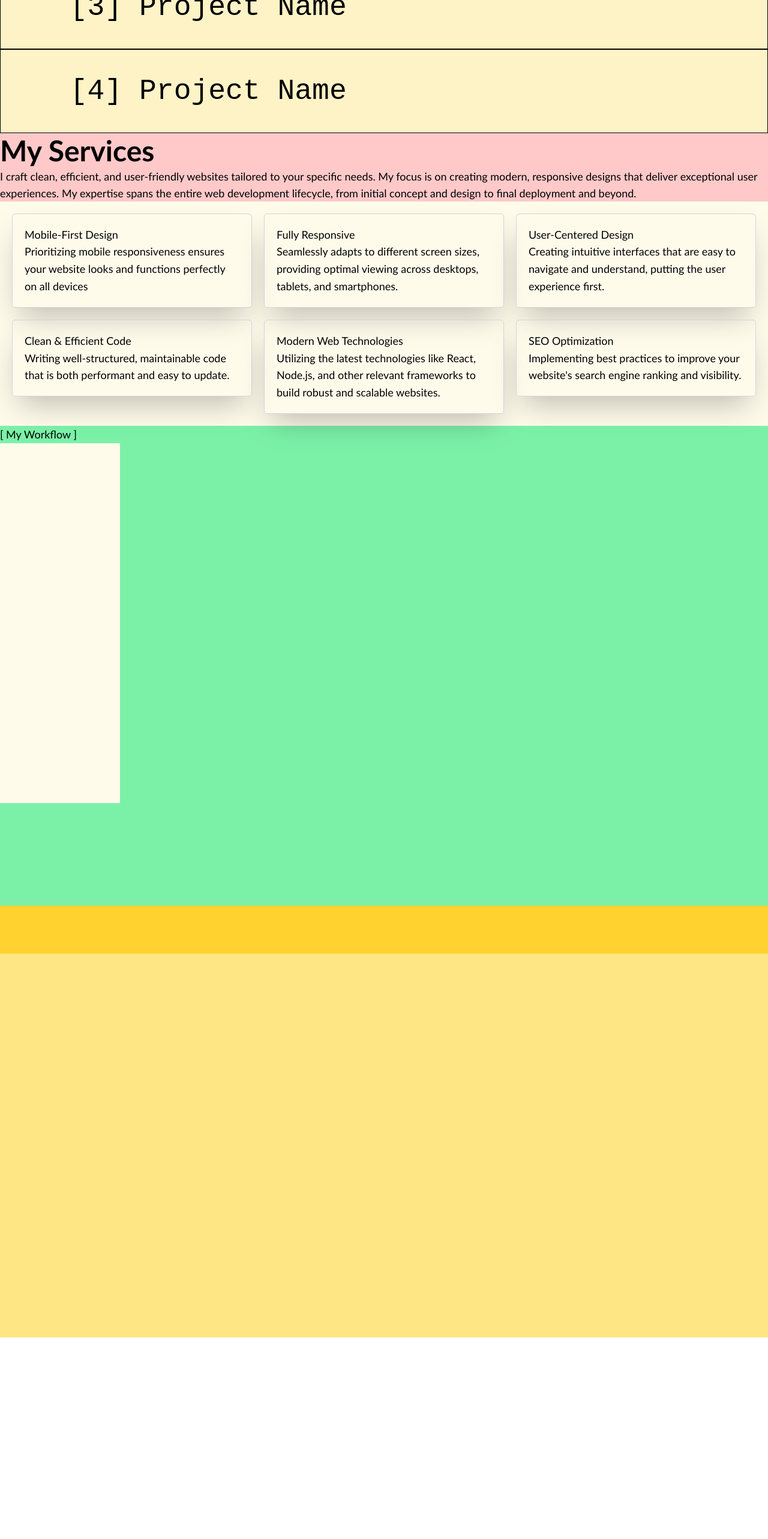
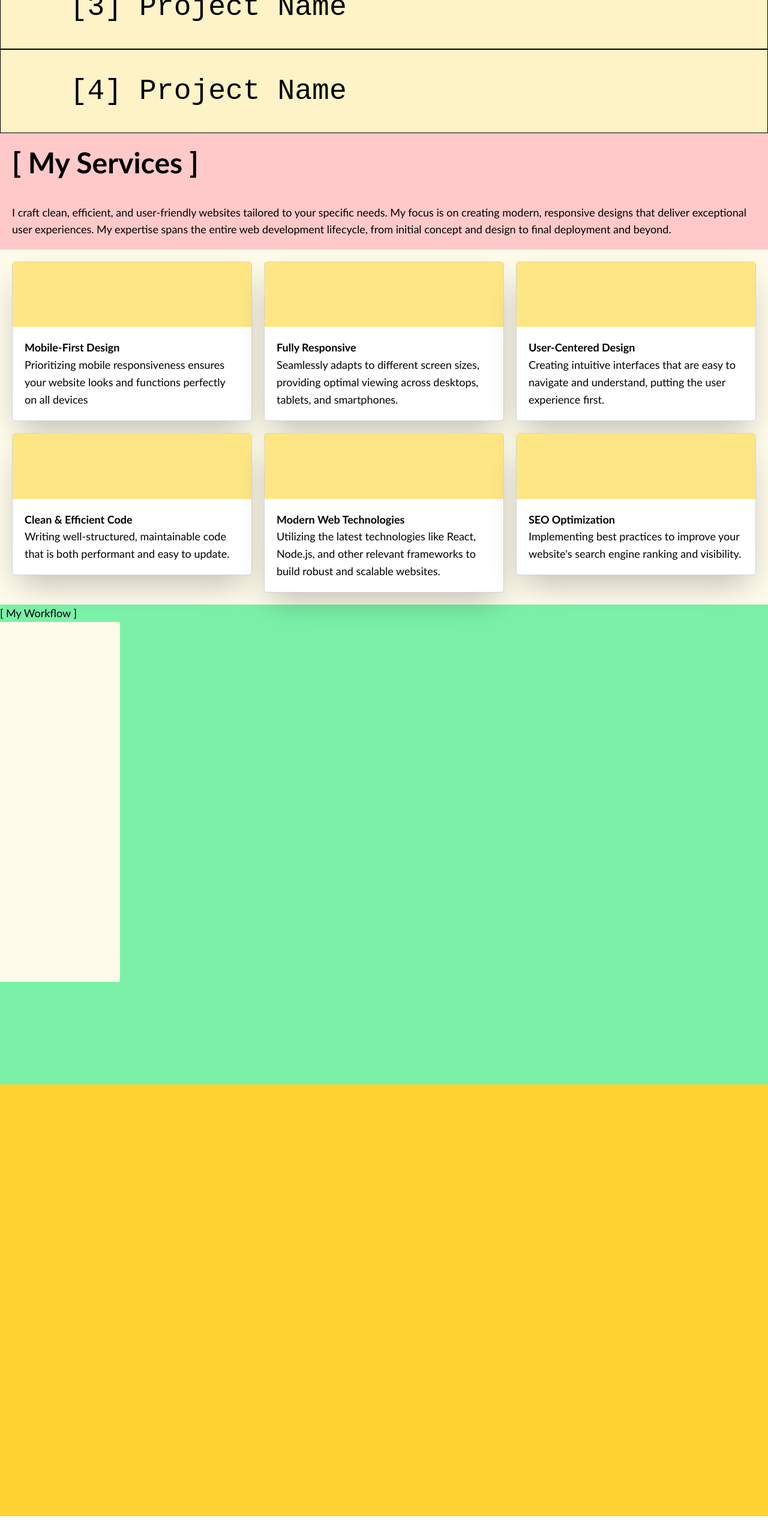
Before and after one commit to jjplaza-dev/Web-Dev-Portfolio, a React (Vite) app in the folder frontend/: page / in a window 1280 px wide. Shown: the part 1298-3864 px from the top of the page at 60% size. Before the commit the page ends 3608 px from the top, so only its background shows below. Built offline with nearby package versions, Linux system fonts and the light colour scheme.

Commit message:
Services update and Footer fix

```diff
--- a/frontend/src/components/Footer.jsx
+++ b/frontend/src/components/Footer.jsx
@@ -1,19 +1,38 @@
-import React, { useEffect, useState } from 'react'
+import React, { useEffect, useState } from 'react';
 
 function Footer() {
-  const [divBend, setDivBend] = useState()
+  const [divBend, setDivBend] = useState(0); // Initialize with a default value
 
-  const footerBox = document.getElementById("footerBox")
+  useEffect(() => {
+    const footerBox = document.getElementById("footerBox");
 
-  window.addEventListener("scroll", () => {
-    setDivBend((90 / footerBox.getBoundingClientRect().y)*80)
-  })
-  return <>
-    <section className='w-screen h-screen bg-amber-300 relative'>
-      <div className='ellipse w-full h-[90%] absolute bottom-0 bg-amber-200 ease-out duration-500' style={{clipPath: `ellipse(100% ${divBend}% at bottom center)`}} id='footerBox'></div>
-      <div className='w-full h-[10%] bg-white absolute bottom-0'></div>
-    </section>
-  </>
+    const handleScroll = () => {
+      if (footerBox) { // Check if footerBox is not null
+        const rect = footerBox.getBoundingClientRect();
+        setDivBend((90 / rect.y) * 80);
+      }
+    };
+
+    window.addEventListener("scroll", handleScroll);
+
+    // Cleanup function to remove the event listener
+    return () => {
+      window.removeEventListener("scroll", handleScroll);
+    };
+  }, []); // Empty dependency array to run only on mount and unmount
+
+  return (
+    <>
+      <section className='w-screen h-screen bg-amber-300 relative'>
+        <div
+          className='ellipse w-full h-[90%] absolute bottom-0 bg-amber-200 ease-out duration-500'
+          style={{ clipPath: `ellipse(100% ${divBend}% at bottom center)` }}
+          id='footerBox'
+        ></div>
+        <div className='w-full h-[10%] bg-white absolute bottom-0'></div>
+      </section>
+    </>
+  );
 }
 
-export default Footer
+export default Footer;
--- a/frontend/src/components/Services.jsx
+++ b/frontend/src/components/Services.jsx
@@ -34,12 +34,15 @@ function Services() {
 
   return (
     <>
-      <section className='w-full screen h-fit bg-red-200'>
-        <h2 className='text-3xl font-bold mb-4'>My Services</h2>
-        <p className='text-lg mb-6'>I craft clean, efficient, and user-friendly websites tailored to your specific needs. My focus is on creating modern, responsive designs that deliver exceptional user experiences. My expertise spans the entire web development lifecycle, from initial concept and design to final deployment and beyond.</p>
+      <section className='w-full h-fit bg-red-200'>
+        <h2 className='text-3xl font-bold p-5'>[ My Services ]</h2>
+        <p className='w-full text-lg p-5'>I craft clean, efficient, and user-friendly websites tailored to your specific needs. My focus is on creating modern, responsive designs that deliver exceptional user experiences. My expertise spans the entire web development lifecycle, from initial concept and design to final deployment and beyond.</p>
         <div className='w-full h-fit bg-amber-50 grid grid-cols-1 sm:grid-cols-2 lg:grid-cols-3 gap-5 p-5 box-border'>
           {serviceArr.map((service, index) => (
-            <div className='w-full h-fit border-1 border-gray-300 rounded-[5px] p-5 shadow-2xl' key={index}>{service.title}<br/>{service.text}</div>
+            <div className='w-full aspect-[2/1] border-1 bg-white hover:bg-amber-100 transition-all ease-in-out duration-200 border-gray-300 rounded-[5px] shadow-2xl' key={index}>
+              <div className='w-full h-[55%] bg-amber-200'></div>
+              <div className='p-5'><b>{service.title}</b><br/>{service.text}</div>
+            </div>
           ))}
         </div>
       </section>
--- a/frontend/src/index.css
+++ b/frontend/src/index.css
@@ -49,8 +49,6 @@ button {
   h4,
   p,
   blockquote {
-    margin: 0;
-    padding: 0;
     z-index: 2;
   }
 
```
